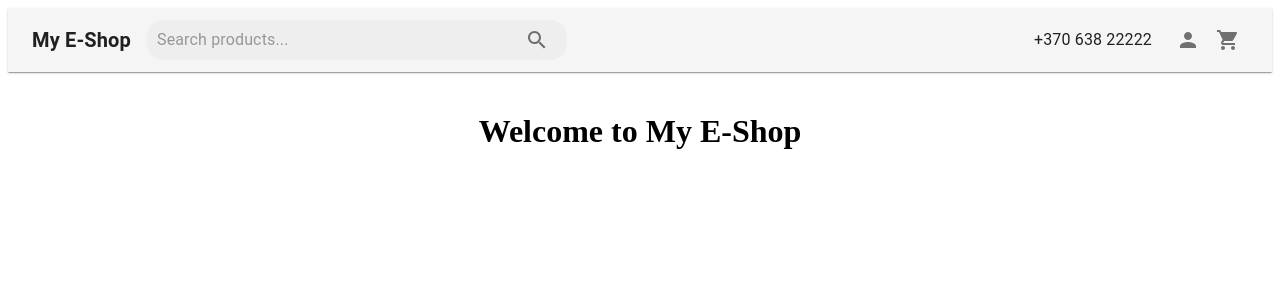
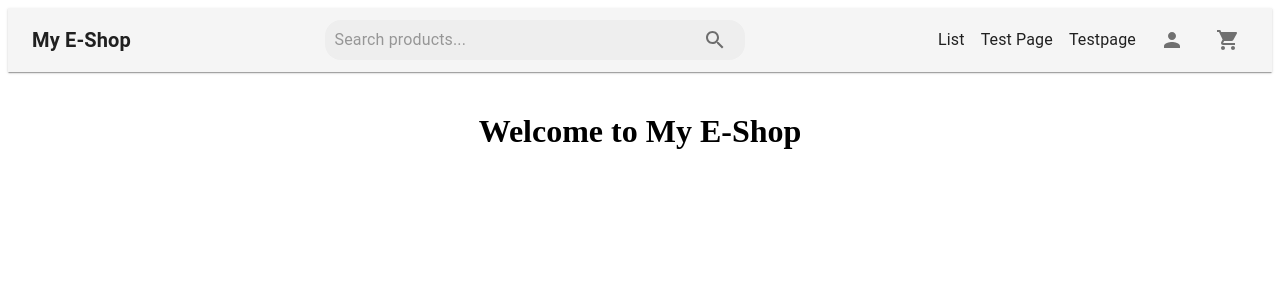
Before and after one commit to shpokas-io/e-shop-web, a React (Vite) app: page / in a window 1280 px wide. Shown: the top 300 px of the page. Built offline with nearby package versions, Linux system fonts and the light colour scheme.

Commit message:
feat(header): update header with centered search bar and responsive mobile menu

```diff
--- a/src/components/Header/Header.tsx
+++ b/src/components/Header/Header.tsx
@@ -1,4 +1,4 @@
-import React from "react";
+import React, { useState } from "react";
 import AppBar from "@mui/material/AppBar";
 import Toolbar from "@mui/material/Toolbar";
 import IconButton from "@mui/material/IconButton";
@@ -9,20 +9,41 @@ import MenuIcon from "@mui/icons-material/Menu";
 import SearchIcon from "@mui/icons-material/Search";
 import ShoppingCartIcon from "@mui/icons-material/ShoppingCart";
 import PersonIcon from "@mui/icons-material/Person";
+import Drawer from "@mui/material/Drawer";
+import List from "@mui/material/List";
+import ListItem from "@mui/material/ListItem";
+import ListItemText from "@mui/material/ListItemText";
 import { useTheme } from "@mui/material/styles";
 import useMediaQuery from "@mui/material/useMediaQuery";
 
 const Header: React.FC = () => {
   const theme = useTheme();
   const isMobile = useMediaQuery(theme.breakpoints.down("sm"));
+  const [menuOpen, setMenuOpen] = useState(false);
+
+  const toggleDrawer = (open: boolean) => () => {
+    setMenuOpen(open);
+  };
+
+  const menuItems = [
+    "Categories",
+    "Jewelry",
+    "Electronics",
+    "Wardrobe",
+    "Contacts",
+  ];
 
   return (
     <AppBar position="sticky" color="default" sx={{ boxShadow: 1 }}>
-      <Toolbar>
+      <Toolbar sx={{ justifyContent: "space-between" }}>
         {isMobile ? (
           <>
             {/* Mobile View */}
-            <IconButton edge="start" color="inherit" aria-label="menu">
+            <IconButton
+              edge="start"
+              color="inherit"
+              onClick={toggleDrawer(true)}
+            >
               <MenuIcon />
             </IconButton>
             <Typography
@@ -38,10 +59,7 @@ const Header: React.FC = () => {
         ) : (
           <>
             {/* Desktop View */}
-            <Typography
-              variant="h6"
-              sx={{ marginRight: 2, fontWeight: "bold" }}
-            >
+            <Typography variant="h6" sx={{ fontWeight: "bold" }}>
               My E-Shop
             </Typography>
             <Box
@@ -51,8 +69,8 @@ const Header: React.FC = () => {
                 backgroundColor: theme.palette.grey[200],
                 borderRadius: theme.shape.borderRadius,
                 padding: "0 10px",
-                width: "100%",
-                maxWidth: "400px",
+                width: "400px",
+                margin: "0 auto",
               }}
             >
               <InputBase
@@ -64,11 +82,30 @@ const Header: React.FC = () => {
                 <SearchIcon />
               </IconButton>
             </Box>
-            <Box
-              sx={{ display: "flex", alignItems: "center", marginLeft: "auto" }}
-            >
-              <Typography variant="body1" sx={{ marginRight: 2 }}>
-                +370 638 22222
+            <Box sx={{ display: "flex", alignItems: "center", gap: 2 }}>
+              <Typography
+                variant="body1"
+                component="a"
+                href="#list"
+                sx={{ textDecoration: "none", color: "inherit" }}
+              >
+                List
+              </Typography>
+              <Typography
+                variant="body1"
+                component="a"
+                href="#testpage"
+                sx={{ textDecoration: "none", color: "inherit" }}
+              >
+                Test Page
+              </Typography>
+              <Typography
+                variant="body1"
+                component="a"
+                href="#testpage2"
+                sx={{ textDecoration: "none", color: "inherit" }}
+              >
+                Testpage
               </Typography>
               <IconButton>
                 <PersonIcon />
@@ -80,6 +117,30 @@ const Header: React.FC = () => {
           </>
         )}
       </Toolbar>
+
+      {/* Drawer for Mobile Menu */}
+      <Drawer anchor="left" open={menuOpen} onClose={toggleDrawer(false)}>
+        <Box
+          sx={{
+            width: 250,
+            padding: 2,
+          }}
+          role="presentation"
+          onClick={toggleDrawer(false)}
+          onKeyDown={toggleDrawer(false)}
+        >
+          <Typography variant="h6" sx={{ marginBottom: 2, fontWeight: "bold" }}>
+            Menu
+          </Typography>
+          <List>
+            {menuItems.map((text) => (
+              <ListItem button key={text}>
+                <ListItemText primary={text} />
+              </ListItem>
+            ))}
+          </List>
+        </Box>
+      </Drawer>
     </AppBar>
   );
 };
```
